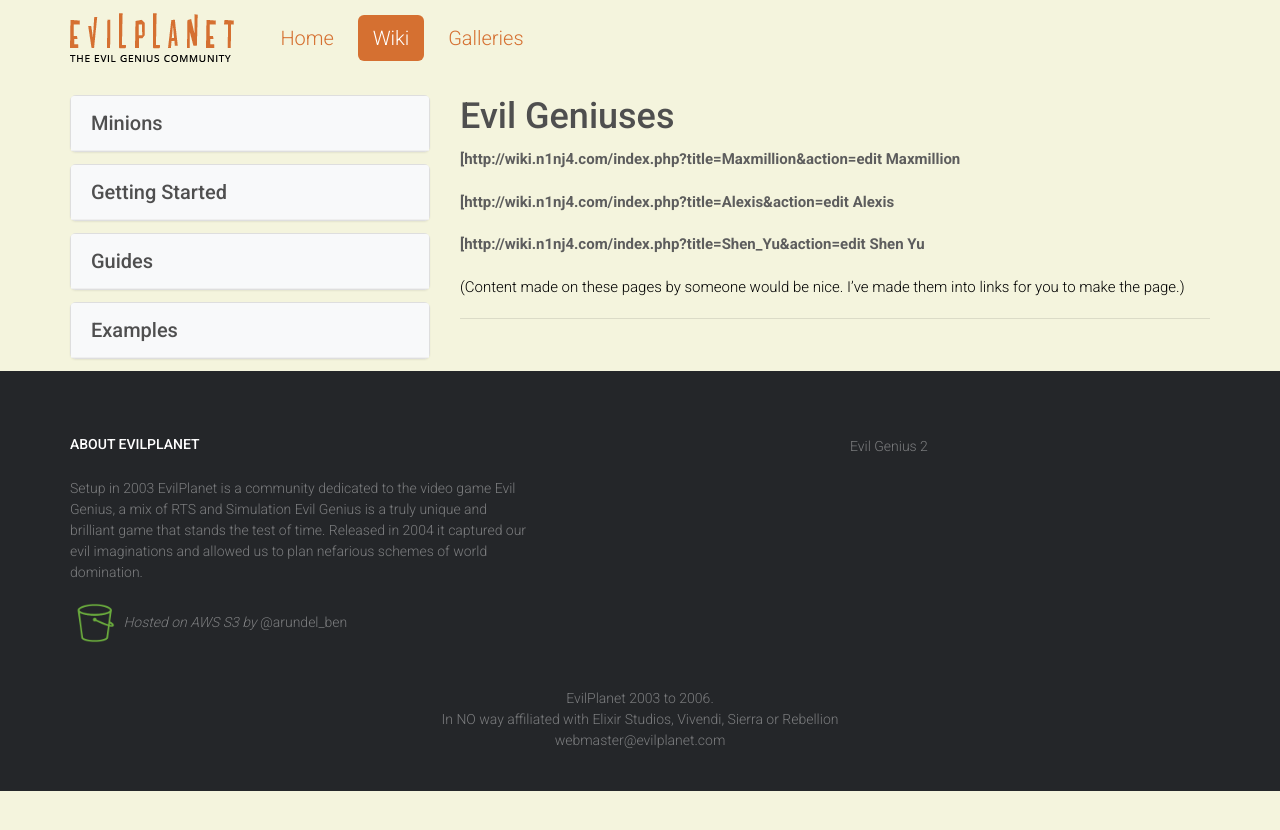
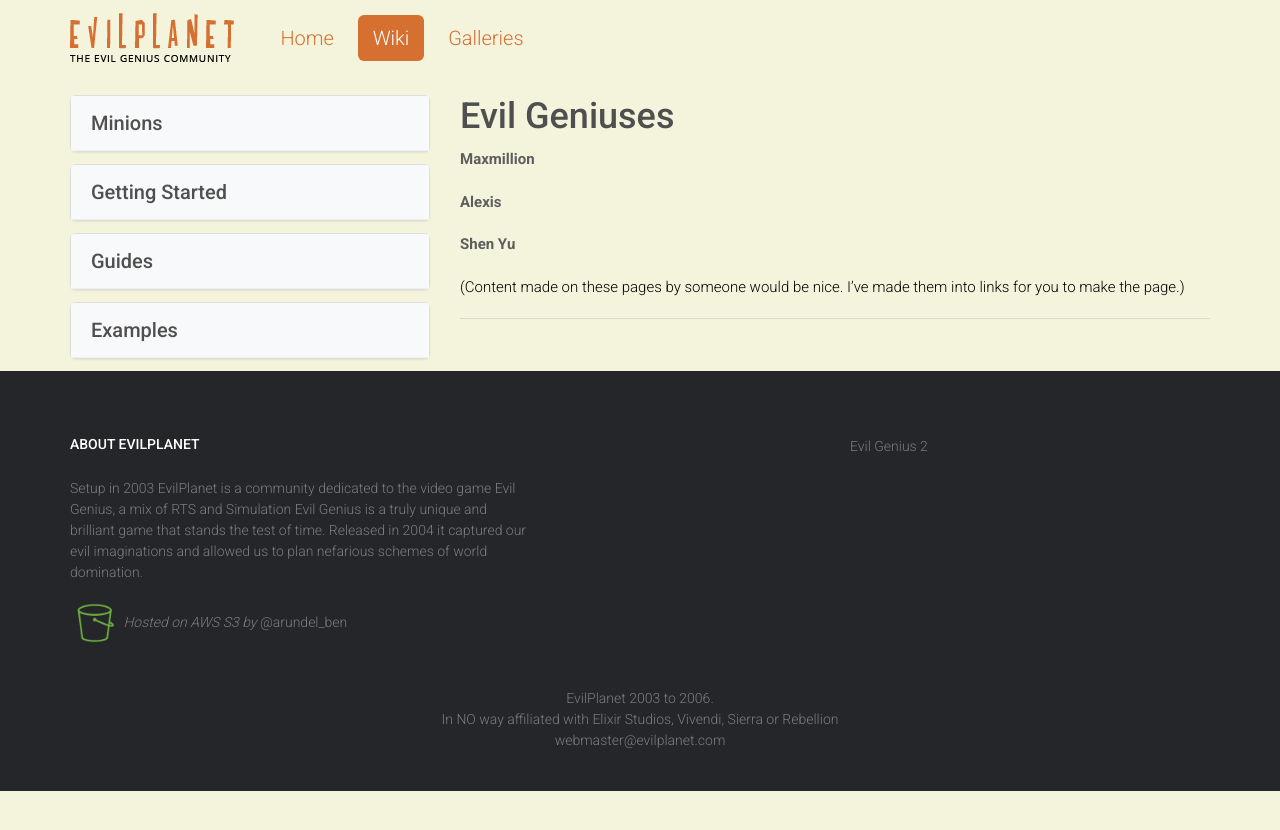
Before and after one commit to barundel/wiki.evilplanet.com, a Jekyll site: the page built from wiki/Evil_Geniuses.md, in a window 1280 px wide. Shown: the top 830 px of the page. Built offline with Jekyll 4.4.1, drawn with Linux system fonts in a browser that asks for light colours; comment, search, counter and statistics services are not loaded; some of the changed lines change nothing that is shown.

Commit message:
Change to wiki page

```diff
--- a/wiki/Evil_Geniuses.md
+++ b/wiki/Evil_Geniuses.md
@@ -4,13 +4,11 @@
 layout: wiki
 ---
 
-**\[<http://wiki.n1nj4.com/index.php?title=Maxmillion&action=edit>
-Maxmillion**
+**[Maxmillion](http://wiki.n1nj4.com/index.php?title=Maxmillion&action=edit)**
 
-**\[<http://wiki.n1nj4.com/index.php?title=Alexis&action=edit> Alexis**
+**[Alexis](http://wiki.n1nj4.com/index.php?title=Alexis&action=edit)**
 
-**\[<http://wiki.n1nj4.com/index.php?title=Shen_Yu&action=edit> Shen
-Yu**
+**[Shen Yu](http://wiki.n1nj4.com/index.php?title=Shen_Yu&action=edit)**
 
 (Content made on these pages by someone would be nice. I've made them
 into links for you to make the page.)
```
Also changed, not shown: 1 other file.
